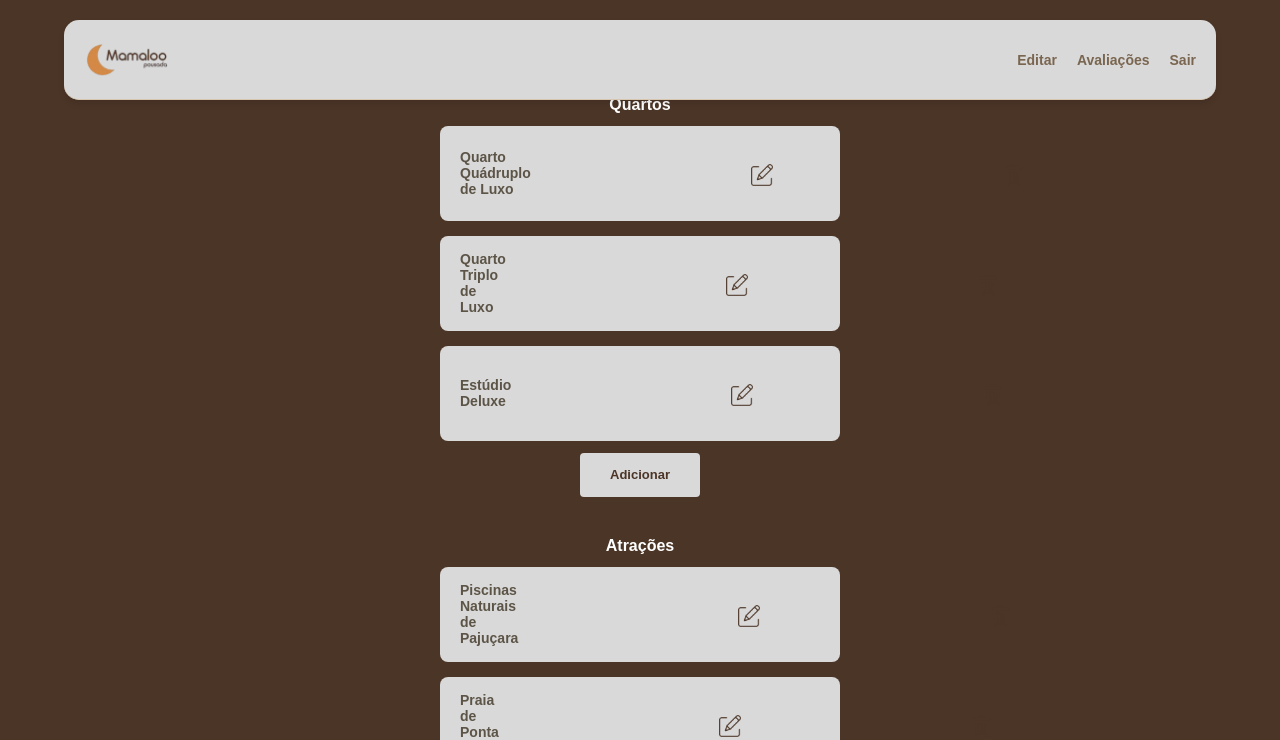
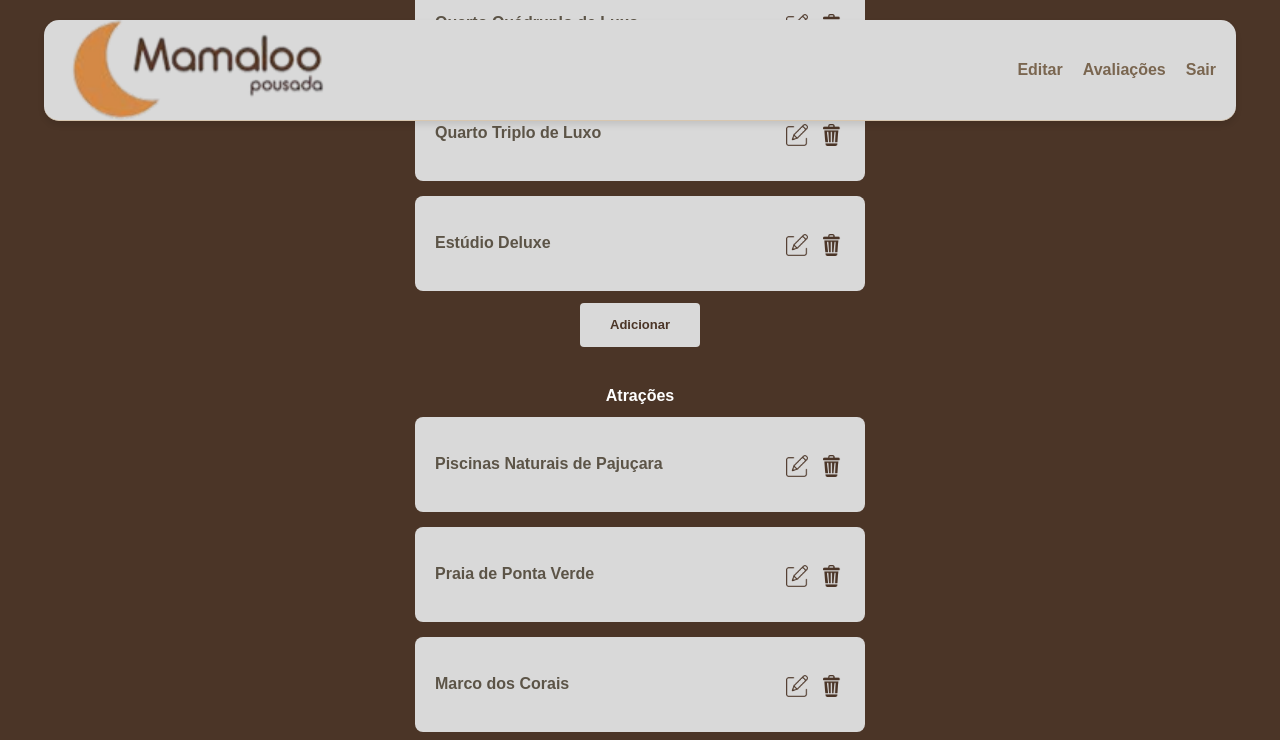
Before and after one commit to PousadaMamalooPortal/Portal-Mamaloo, a React (Vite) app in the folder frontend/: page /adm in a window 1280 px wide. Shown: the top 740 px of the page. Built offline with nearby package versions, Linux system fonts and the light colour scheme; sample sign-in values are in the browser's storage.

Commit message:
style: Página Administrador

```diff
--- a/frontend/src/components/Administrador.jsx
+++ b/frontend/src/components/Administrador.jsx
@@ -72,10 +72,10 @@ export default function Administrador() {
     <div className="card-item">
       <span>{nome}</span>
       <div className="card-icons">
-       <button aria-label="Editar" title="Editar" className="btn-icon" onClick={onEdit}>
+       <button aria-label="Editar" title="Editar" className="btn-icon btn-editar" onClick={onEdit}>
           <img src="/assets/icones/mamaloo-icone-editar.png" alt="Editar" className="icon" />
         </button>
-        <button aria-label="Deletar" title="Deletar" className="btn-icon" onClick={onDelete}>
+        <button aria-label="Deletar" title="Deletar" className="btn-icon btn-delete" onClick={onDelete}>
           <img src="/assets/icones/mamaloo-icone-lixeira.png" alt="Deletar" className="icon" />
         </button>
       </div>
@@ -84,6 +84,7 @@ export default function Administrador() {
 
   return (
     <>
+    <div className="admin-page">
       <header className="header">
         <img
           src="/assets/mamaloo-logo.png"
@@ -141,6 +142,8 @@ export default function Administrador() {
           </button>
         </section>
       </main>
+    </div>
     </>
   );
+
 }
--- a/frontend/src/styles/Administrador.css
+++ b/frontend/src/styles/Administrador.css
@@ -1,22 +1,16 @@
 
-* {
-  box-sizing: border-box;
-  font-family: Arial, sans-serif;
-}
-html, body {
+.admin-page{
   margin: 0;
   padding: 0;
   height: 100%;
-   background-color: #4B3527;
+  background-color: #4B3527;
+  display: flex;
+  flex-direction: column;
 }
 
-body {
-  color: white;
-  display: flex;
-  flex-direction: column;
 
-}
-.header {
+
+.admin-page .header {
   display: flex;
   justify-content: space-between;
   align-items: center;
@@ -25,14 +19,14 @@ body {
   border-bottom: 1px solid #d7c6af;
 }
 .logo {
-  height: 32px;
+  height: 100px;
 }
 nav a {
   margin-left: 20px;
   text-decoration: none;
   color: #7a6650;
   font-weight: 600;
-  font-size: 14px;
+  font-size: 16px;
   transition: color 0.3s;
 }
 nav a:hover {
@@ -42,7 +36,8 @@ nav a:hover {
   max-width: 450px;
   margin: 0 auto;
   padding: 20px 15px;
-  padding-top: 500px;
+  padding-top: 200px;
+  color: white;
 }
 .section {
   margin-bottom: 40px;
@@ -59,7 +54,7 @@ nav a:hover {
   padding: 10px 14px;
   margin-bottom: 8px;
   display: flex;
-  justify-content: space-between;
+
   align-items: center;
   font-weight: 600;
   font-size: 14px;
@@ -71,10 +66,12 @@ nav a:hover {
   border: none;
   cursor: pointer;
   padding: 0;
+  margin: 0;
   color: #4B3527;
   transition: color 0.2s ease;
   margin-top: 23px;
   margin-bottom: 10px;
+
 
 }
 .btn-icon:hover {
@@ -110,26 +107,25 @@ nav a:hover {
   background: #D9D9D9;
   border-radius: 8px;
   padding: 15px 20px;
-  width: 400px;
+  width: 450px;
   display: flex;
   justify-content: space-between;
   align-items: center;
   font-weight: 600;
-  font-size: 14px;
+  font-size: 16px;
   color: #5c5447;
   box-sizing: border-box;
 }
 
 
-.card-icons {
+
+.card-item .card-icons {
   display: flex;
-  gap: 12px;
-  align-items: center;
-
+  gap: 15px;
 }
 
-.card-icons img {
-  width: 22px;  /* Diminui o tamanho dos ícones */
+.card-item .card-icons img {
+  width: 22px;
   height: 22px;
   object-fit: contain;
 }
```
